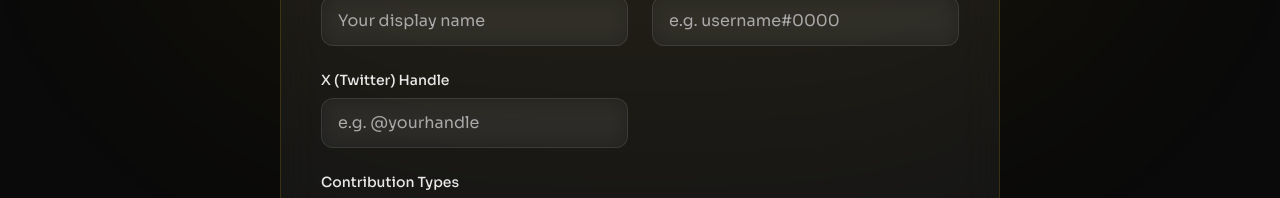
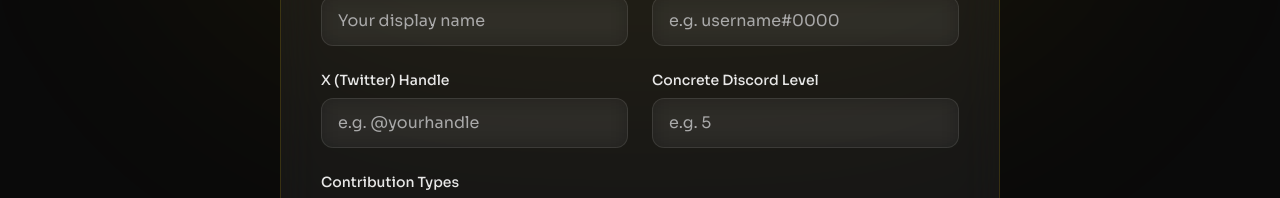
Before and after one commit to 0xtusher-git/Concrete-Proof, a Next.js app: page /submit in a window 1280 px wide. Shown: the part 334-532 px from the top of the page. Built offline with nearby package versions, Linux system fonts and the light colour scheme; no server answers.

Commit message:
Add Server Level to submit form and display on UI

```diff
--- a/src/app/submit/page.tsx
+++ b/src/app/submit/page.tsx
@@ -31,6 +31,7 @@ export default function SubmitPage() {
   const [discordName, setDiscordName] = useState("");
   const [discordUsername, setDiscordUsername] = useState("");
   const [xHandle, setXHandle] = useState("");
+  const [discordLevel, setDiscordLevel] = useState("");
   const [contributionTypes, setContributionTypes] = useState<string[]>([]);
   const [description, setDescription] = useState("");
 
@@ -123,6 +124,7 @@ export default function SubmitPage() {
           discord_name: discordName,
           discord_username: discordUsername,
           x_handle: xHandle,
+          discord_level: discordLevel ? parseInt(discordLevel, 10) : null,
           contribution_types: contributionTypes,
           description: description,
           media_urls: uploadedUrls,
@@ -224,6 +226,17 @@ export default function SubmitPage() {
                       placeholder="e.g. @yourhandle"
                       value={xHandle}
                       onChange={(e) => setXHandle(e.target.value)}
+                    />
+                  </div>
+                  <div className="flex flex-col gap-2">
+                    <label className="text-sm font-medium text-white/90">Concrete Discord Level</label>
+                    <input
+                      type="number"
+                      min="0"
+                      className="glass-input"
+                      placeholder="e.g. 5"
+                      value={discordLevel}
+                      onChange={(e) => setDiscordLevel(e.target.value)}
                     />
                   </div>
                   <div className="flex flex-col gap-2 md:col-span-2">
--- a/src/components/ContributionCard.tsx
+++ b/src/components/ContributionCard.tsx
@@ -162,6 +162,12 @@ export function ContributionCard({
             <span className="text-[10px] text-white/40 uppercase font-bold tracking-wider shrink-0">X (Twitter):</span>
             <span className="text-concrete-yellow text-xs font-medium truncate">{contribution.x_handle}</span>
           </div>
+          {contribution.discord_level != null && (
+            <div className="flex items-center gap-2 overflow-hidden mt-0.5">
+              <span className="text-[10px] text-white/40 uppercase font-bold tracking-wider shrink-0">Server Level:</span>
+              <span className="text-white/80 text-xs font-bold bg-white/10 px-1.5 py-0.5 rounded">{contribution.discord_level}</span>
+            </div>
+          )}
         </div>
 
         <p
--- a/src/components/ContributionModal.tsx
+++ b/src/components/ContributionModal.tsx
@@ -213,6 +213,14 @@ export function ContributionModal({
                     {contribution.discord_username}
                   </span>
                 </div>
+                {contribution.discord_level != null && (
+                  <div className="flex items-center gap-2">
+                    <span className="text-xs text-white/40 uppercase tracking-wider font-semibold">Server Level:</span>
+                    <span className="text-white font-bold bg-white/10 px-2 py-0.5 rounded text-sm">
+                      {contribution.discord_level}
+                    </span>
+                  </div>
+                )}
                 <div className="flex items-center gap-2">
                   <span className="text-xs text-white/40 uppercase tracking-wider font-semibold">X (Twitter):</span>
                   <a
--- a/src/lib/mock-data.ts
+++ b/src/lib/mock-data.ts
@@ -3,6 +3,7 @@ export type Contribution = {
   discord_name: string;
   discord_username: string;
   x_handle: string;
+  discord_level?: number;
   contribution_types: string[];
   description: string;
   media_urls: string[];
```
